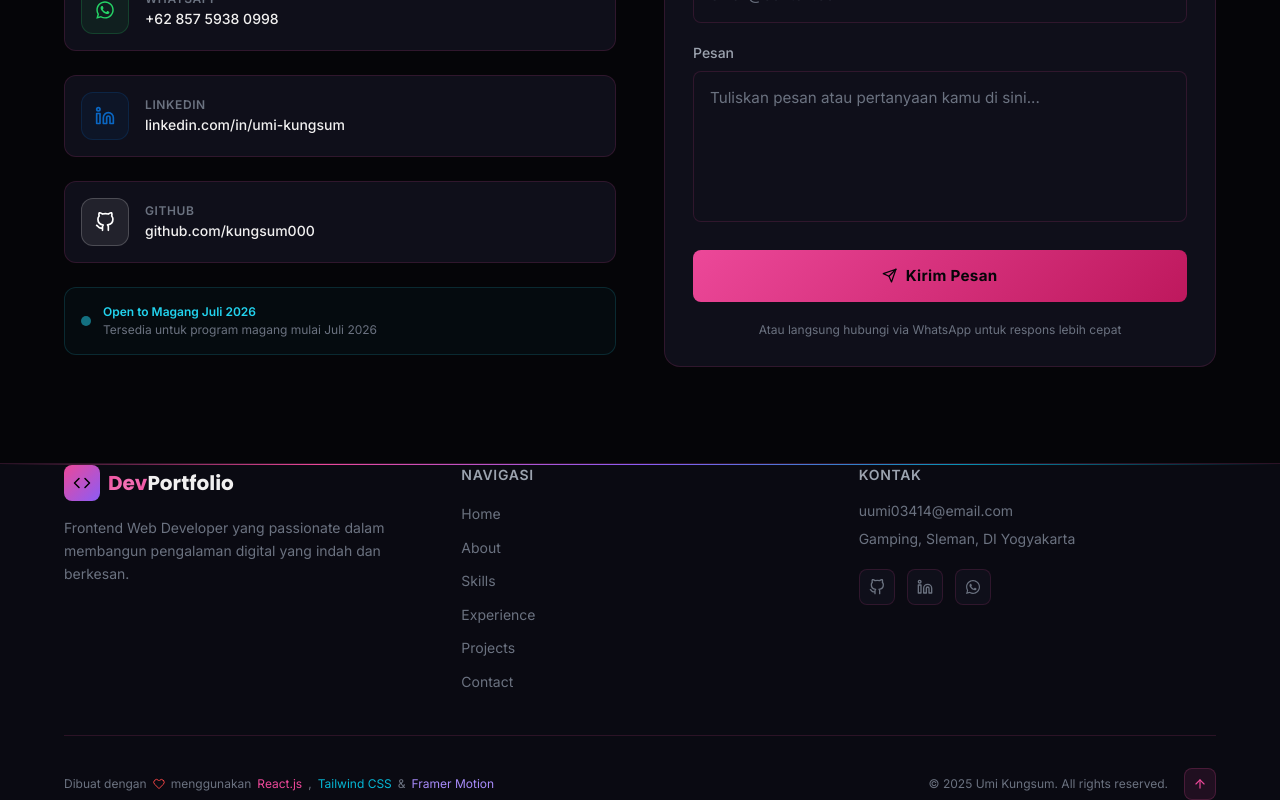
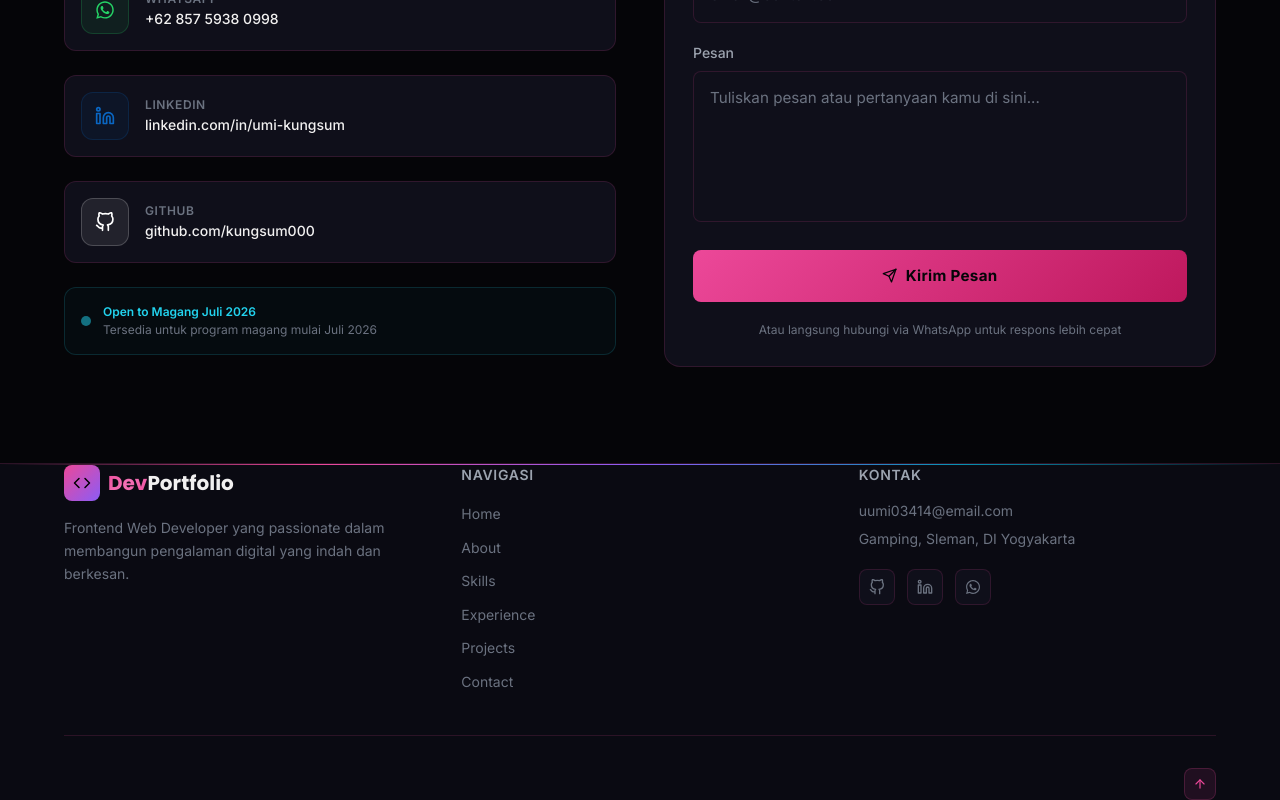
Before and after one commit to kungsum000/portofolio, a React (Vite) app: page / in a window 1280 px wide. Shown: the part 9697-10497 px from the top of the page. Built offline with nearby package versions, Linux system fonts and the light colour scheme.

Commit message:
remove: footer bottom bar (copyright and tech stack text)

```diff
--- a/src/components/Footer.jsx
+++ b/src/components/Footer.jsx
@@ -1,5 +1,5 @@
 import { motion } from 'framer-motion';
-import { FiGithub, FiLinkedin, FiHeart, FiCode, FiArrowUp } from 'react-icons/fi';
+import { FiGithub, FiLinkedin, FiCode, FiArrowUp } from 'react-icons/fi';
 import { FaWhatsapp } from 'react-icons/fa';
 import { personalInfo } from '../data/portfolioData';
 
@@ -128,24 +128,8 @@ export default function Footer() {
           </div>
         </div>
 
-        {/* Bottom Bar */}
-        <div
-          className="flex flex-col sm:flex-row items-center justify-between gap-4 pt-8"
-          style={{ borderTop: '1px solid var(--border-color)' }}
-        >
-          <p className="text-xs flex items-center gap-1.5" style={{ color: 'var(--text-muted)' }}>
-            Dibuat dengan{' '}
-            <FiHeart size={12} style={{ color: '#ef4444' }} />{' '}
-            menggunakan{' '}
-            <span style={{ color: 'var(--accent-pink)' }}>React.js</span>,{' '}
-            <span style={{ color: '#06B6D4' }}>Tailwind CSS</span> &{' '}
-            <span style={{ color: 'var(--accent-purple-light)' }}>Framer Motion</span>
-          </p>
-
-          <div className="flex items-center gap-4">
-            <p className="text-xs" style={{ color: 'var(--text-muted)' }}>
-              © 2025 {personalInfo.name}. All rights reserved.
-            </p>
+        {/* Back to top */}
+        <div className="flex justify-end pt-8" style={{ borderTop: '1px solid var(--border-color)' }}>
           <motion.button
             onClick={scrollToTop}
             className="w-8 h-8 rounded-lg flex items-center justify-center"
@@ -162,7 +146,6 @@ export default function Footer() {
           </motion.button>
         </div>
       </div>
-      </div>
     </footer>
   );
 }
```
Lines whose indentation alone changed are shown as unchanged.
